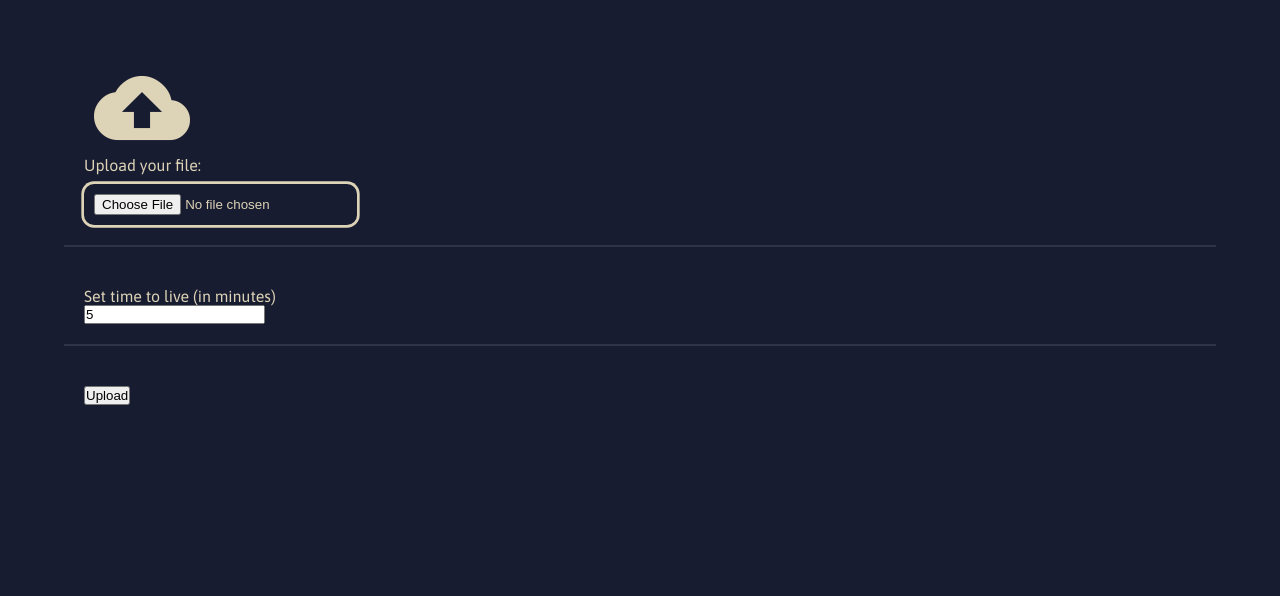
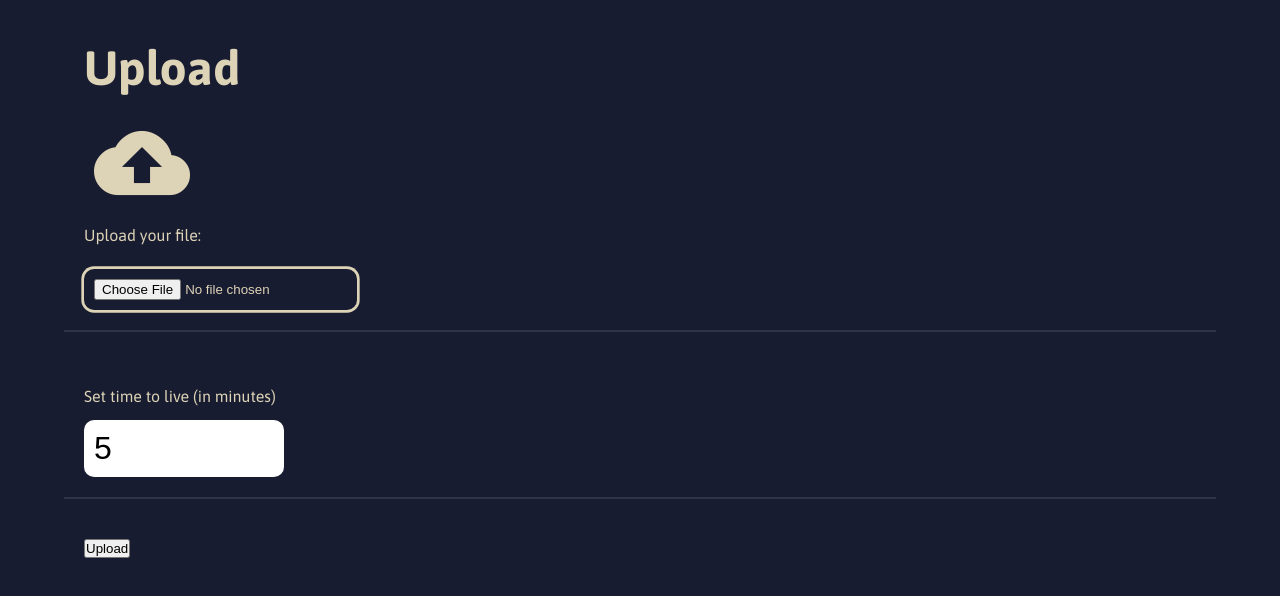
Before and after one commit to ThePaavero/self-destruct-link, a website: page client/index.html in a window 1280 px wide. Drawn offline with nearby package versions, Linux system fonts and the light colour scheme; files that its build step writes are made by us from their sources.

Commit message:
Styles, styles.

```diff
--- a/client/index.html
+++ b/client/index.html
@@ -7,6 +7,9 @@
   <link href="https://fonts.googleapis.com/icon?family=Material+Icons" rel="stylesheet">
 </head>
 <body>
+<header>
+  <h1>Upload</h1>
+</header>
 <main>
   <form action="[API_URL]/upload" method="post" enctype="multipart/form-data">
     <p>
--- a/client/style.scss
+++ b/client/style.scss
@@ -12,6 +12,14 @@ body {
   font-size: 16px;
   background-color: #181c31;
   color: $cream;
+}
+
+header {
+  margin-left: 20px;
+
+  h1 {
+    font-size: 3rem;
+  }
 }
 
 form {
@@ -36,7 +44,17 @@ form {
 
     span {
       display: block;
+      margin: 15px 0;
     }
+  }
+
+  input[type="number"] {
+    padding: 10px;
+    font-size: 2rem;
+    border-radius: 10px;
+    border: none;
+    cursor: default;
+    width: 200px;
   }
 
   input[type="file"] {
```
